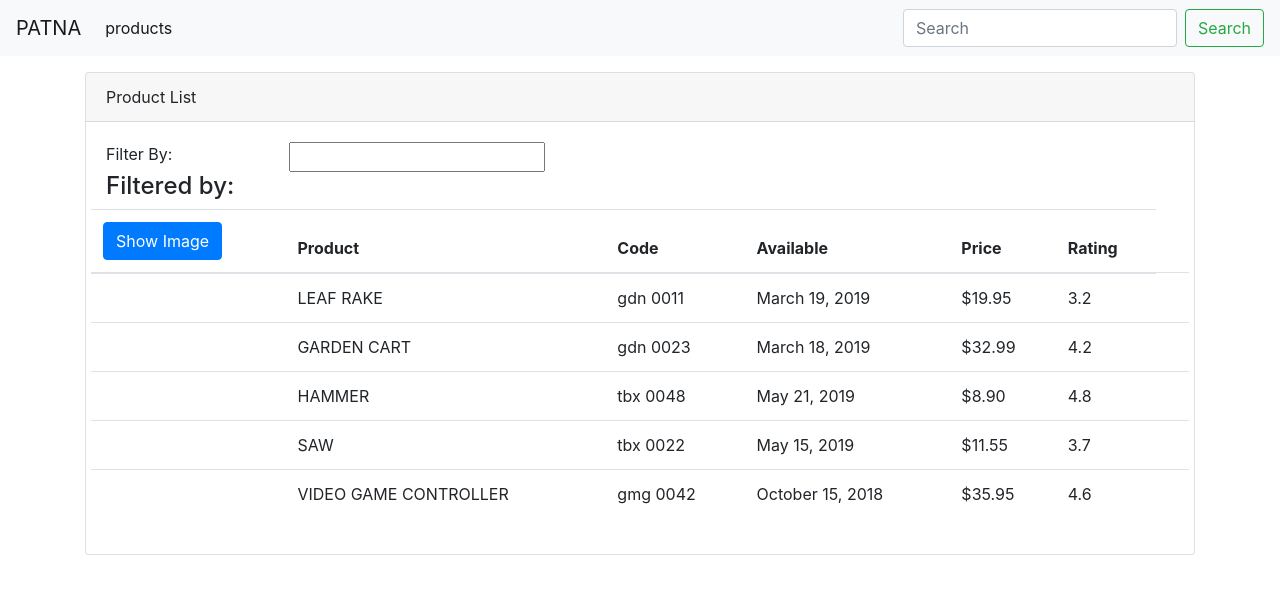
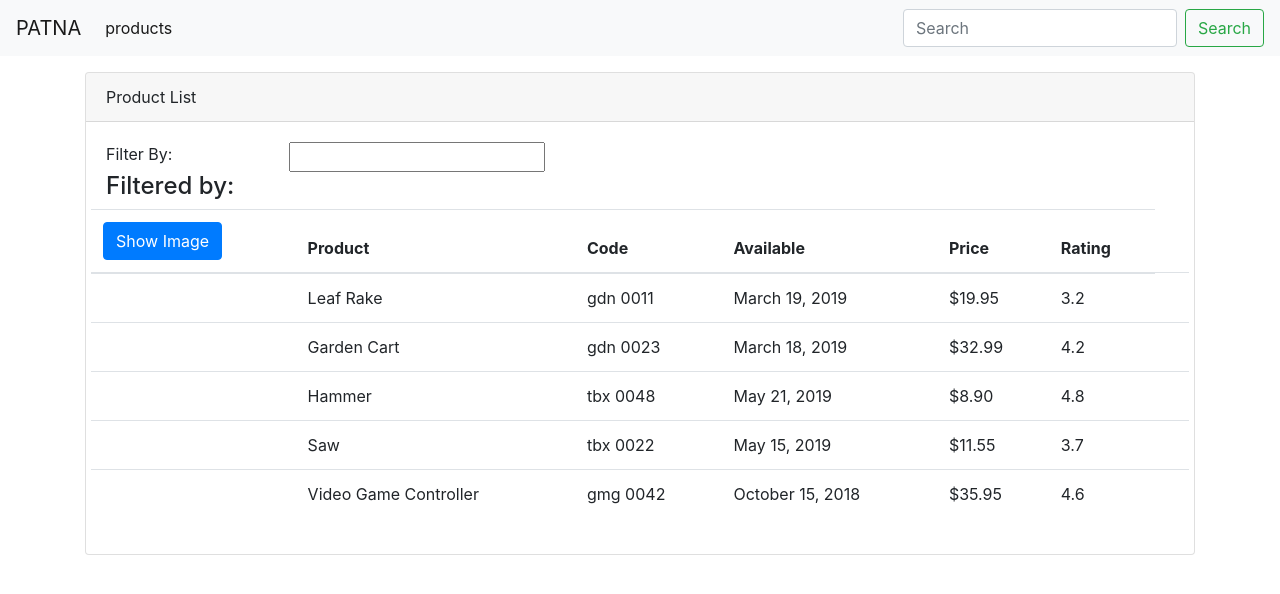
Before and after one commit to shady-abdelhamid/ng-patna, an Angular app: page /products in a window 1280 px wide. Shown: the top 594 px of the page. Built offline with nearby package versions, Linux system fonts and the light colour scheme.

Commit message:
Add filter functionality

```diff
--- a/src/app/products/product-list/product-list.component.html
+++ b/src/app/products/product-list/product-list.component.html
@@ -37,7 +37,7 @@
           </tr>
         </thead>
         <tbody>
-          <tr *ngFor="let product of products">
+          <tr *ngFor="let product of filteredProducts">
             <td scope="row">
               <img
                 *ngIf="showImage"
@@ -47,10 +47,10 @@
                 [style.margin.px]="2"
               />
             </td>
-            <td>{{ product.productName | uppercase }}</td>
+            <td>{{ product.productName }}</td>
             <td>{{ product.productCode | lowercase | convertToSpaces: '-' }}</td>
             <td>{{ product.releaseDate }}</td>
-            <td>{{ product.price | currency | lowercase}}</td>
+            <td>{{ product.price | currency }}</td>
             <td>{{ product.rating }}</td>
             <td></td>
           </tr>
--- a/src/app/products/product-list/product-list.component.ts
+++ b/src/app/products/product-list/product-list.component.ts
@@ -1,77 +1,101 @@
 import { Component, OnInit } from '@angular/core';
-import { Product } from "../product.model";
+import { Product } from '../product.model';
 
 @Component({
   selector: 'product-list',
   templateUrl: './product-list.component.html',
-  styleUrls: ['./product-list.component.scss']
+  styleUrls: ['./product-list.component.scss'],
 })
 export class ProductListComponent implements OnInit {
-
   products: Product[] = [
     {
-      "productId": 1,
-      "productName": "Leaf Rake",
-      "productCode": "GDN-0011",
-      "releaseDate": "March 19, 2019",
-      "description": "Leaf rake with 48-inch wooden handle.",
-      "price": 19.95,
-      "rating": 3.2,
-      "imageUrl": "assets/images/leaf_rake.png"
+      productId: 1,
+      productName: 'Leaf Rake',
+      productCode: 'GDN-0011',
+      releaseDate: 'March 19, 2019',
+      description: 'Leaf rake with 48-inch wooden handle.',
+      price: 19.95,
+      rating: 3.2,
+      imageUrl: 'assets/images/leaf_rake.png',
     },
     {
-      "productId": 2,
-      "productName": "Garden Cart",
-      "productCode": "GDN-0023",
-      "releaseDate": "March 18, 2019",
-      "description": "15 gallon capacity rolling garden cart",
-      "price": 32.99,
-      "rating": 4.2,
-      "imageUrl": "assets/images/garden_cart.png"
+      productId: 2,
+      productName: 'Garden Cart',
+      productCode: 'GDN-0023',
+      releaseDate: 'March 18, 2019',
+      description: '15 gallon capacity rolling garden cart',
+      price: 32.99,
+      rating: 4.2,
+      imageUrl: 'assets/images/garden_cart.png',
     },
     {
-      "productId": 5,
-      "productName": "Hammer",
-      "productCode": "TBX-0048",
-      "releaseDate": "May 21, 2019",
-      "description": "Curved claw steel hammer",
-      "price": 8.9,
-      "rating": 4.8,
-      "imageUrl": "assets/images/hammer.png"
+      productId: 5,
+      productName: 'Hammer',
+      productCode: 'TBX-0048',
+      releaseDate: 'May 21, 2019',
+      description: 'Curved claw steel hammer',
+      price: 8.9,
+      rating: 4.8,
+      imageUrl: 'assets/images/hammer.png',
     },
     {
-      "productId": 8,
-      "productName": "Saw",
-      "productCode": "TBX-0022",
-      "releaseDate": "May 15, 2019",
-      "description": "15-inch steel blade hand saw",
-      "price": 11.55,
-      "rating": 3.7,
-      "imageUrl": "assets/images/saw.png"
+      productId: 8,
+      productName: 'Saw',
+      productCode: 'TBX-0022',
+      releaseDate: 'May 15, 2019',
+      description: '15-inch steel blade hand saw',
+      price: 11.55,
+      rating: 3.7,
+      imageUrl: 'assets/images/saw.png',
     },
     {
-      "productId": 10,
-      "productName": "Video Game Controller",
-      "productCode": "GMG-0042",
-      "releaseDate": "October 15, 2018",
-      "description": "Standard two-button video game controller",
-      "price": 35.95,
-      "rating": 4.6,
-      "imageUrl": "assets/images/xbox-controller.png"
-    }
+      productId: 10,
+      productName: 'Video Game Controller',
+      productCode: 'GMG-0042',
+      releaseDate: 'October 15, 2018',
+      description: 'Standard two-button video game controller',
+      price: 35.95,
+      rating: 4.6,
+      imageUrl: 'assets/images/xbox-controller.png',
+    },
   ];
 
   showImage: boolean;
 
-  filter: string = '';
+  filteredProducts: Product[];
 
-  constructor() { }
-
-  ngOnInit(): void {
+  _filter: string = '';
+  get filter(): string {
+    return this._filter;
+  }
+  set filter(value: string) {
+    this._filter = value;
+    this.filteredProducts = this.filter
+      ? this.performFilter(this.filter)
+      : this.products;
   }
 
-  toggleImage(): void {
-    this.showImage = ! this.showImage;
+  constructor() {
+    this.filteredProducts = this.products;
+    this.filter = '';
   }
 
+  ngOnInit(): void {}
+
+  /**
+   * filter function for products
+   * @param filterBy criteria used to filter products
+   */
+  performFilter(filterBy: string): Product[] {
+    filterBy = filterBy.toLowerCase();
+    return this.products.filter((product: Product) =>
+          product.productName.toLocaleLowerCase().includes(filterBy));
+  }
+
+  /**
+   * toggle used to show or hide product images
+   */
+  toggleImage(): void {
+    this.showImage = !this.showImage;
+  }
 }
```
